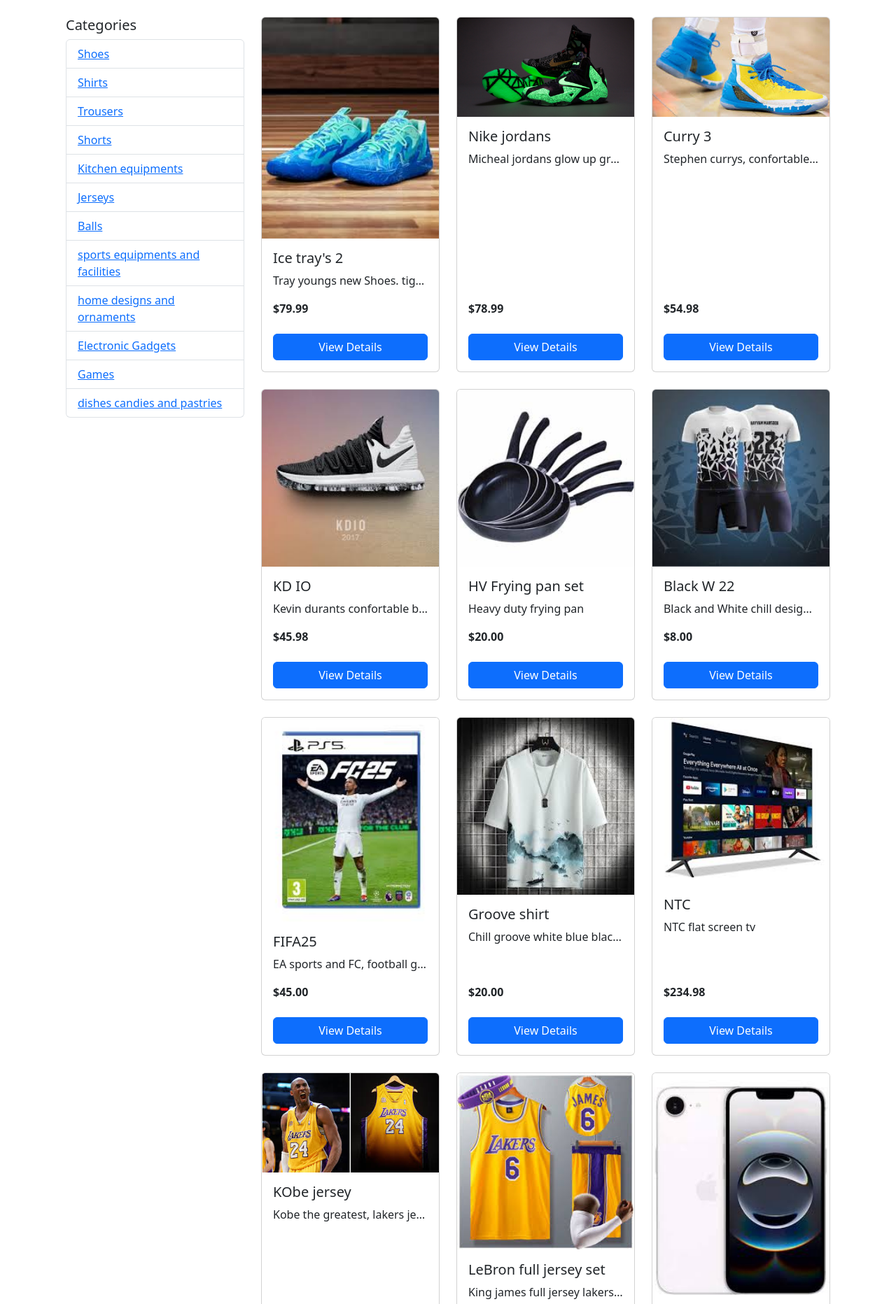
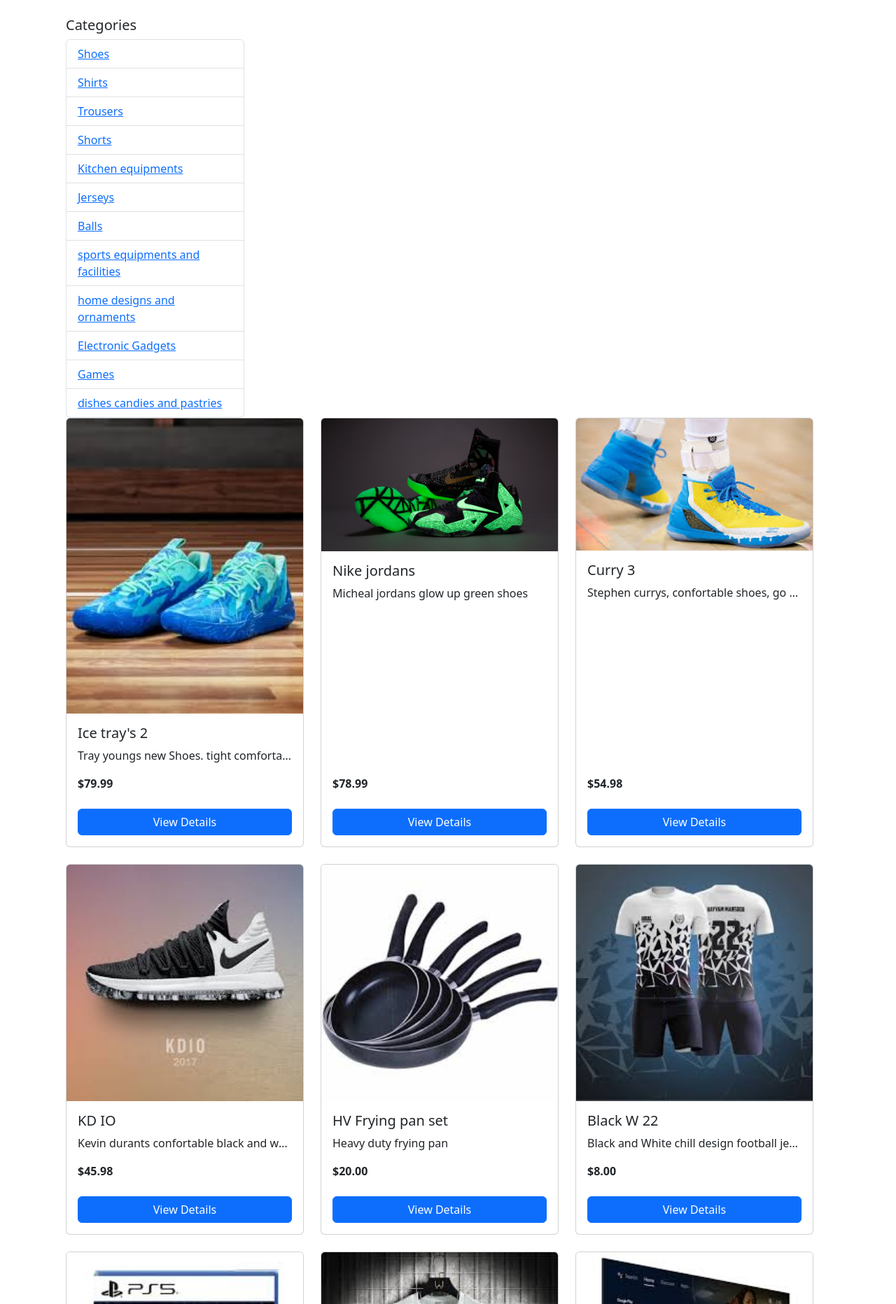
Before and after one commit to anwah826/E-commerce_website_project, a Django app: page / in a window 1280 px wide. Shown: the part 56-1920 px from the top of the page at 70% size. Run offline with Django 5.2, Linux system fonts and the light colour scheme; a user stored in the database is signed in; data comes from the database, SQL or seed files in the repository.

Commit message:
Your commit message here

```diff
--- a/core/templates/core/product/list.html
+++ b/core/templates/core/product/list.html
@@ -21,10 +21,9 @@
     </div>
 
     <!-- Products Grid -->
-    <div class="col-md-9">
     <div class="row">
   {% for product in products %}
-          <div class="col-md-4 mb-4">  {# 3 columns on medium+ screens #}
+    <div class="col-4 mb-4">  <!-- 3 columns on all screen sizes -->
       <div class="card h-100">
         <img src="{{ product.image.url }}" class="card-img-top" alt="{{ product.name }}">
         <div class="card-body d-flex flex-column">
@@ -39,6 +38,7 @@
     <p>No products found.</p>
   {% endfor %}
 </div>
+
 
       <!-- Pagination -->
       <nav aria-label="Page navigation">
```
Lines whose indentation alone changed are shown as unchanged.
